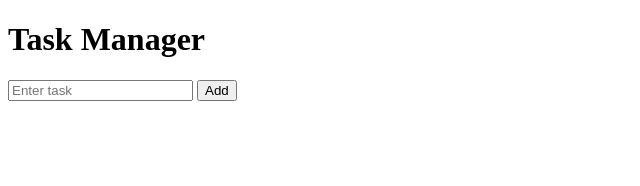
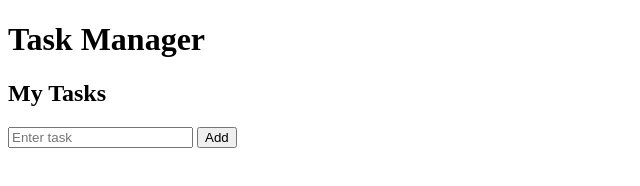
Before and after one commit to harshsingla281/devops-task-manager, a website: page public/index.html in a window 1280 px wide. Shown: the whole page, without its empty margins (0-640 px from the left). Drawn offline with Linux system fonts and the light colour scheme; no server answers.

Commit message:
UI update

```diff
--- a/public/index.html
+++ b/public/index.html
@@ -5,6 +5,7 @@
 </head>
 <body>
   <h1>Task Manager</h1>
+  <h2>My Tasks</h2>
 
   <input id="taskInput" placeholder="Enter task">
   <button onclick="addTask()">Add</button>
```
